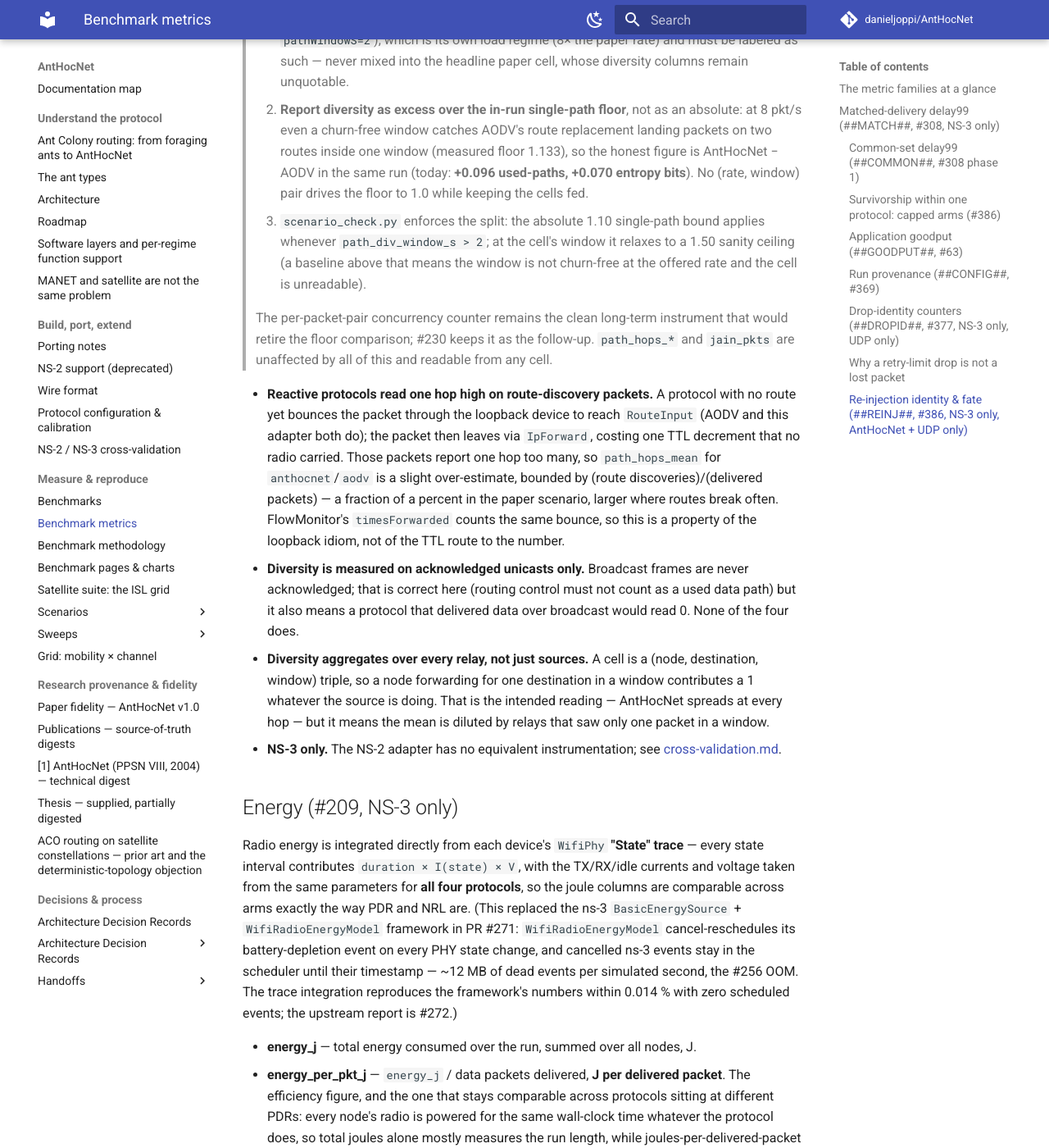
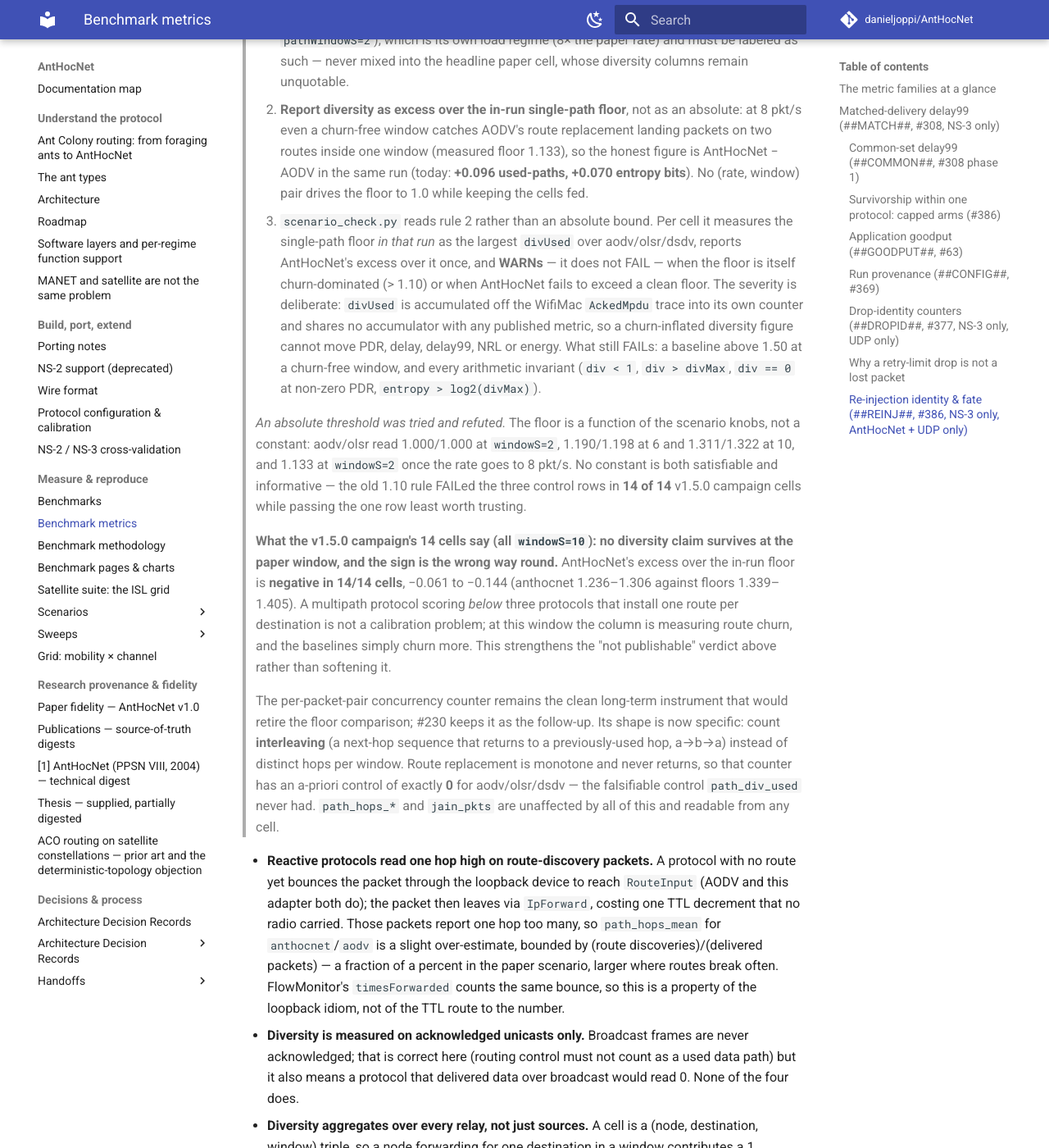
Before and after one commit to danieljoppi/AntHocNet, an MkDocs documentation site: the page built from docs/benchmarks/metrics.md, in a window 1280 px wide and 1400 px high, scrolled down 25505 px. Shown: the whole window at 82% size. Built offline with MkDocs 1.6.1 and Material for MkDocs 9.7.7, drawn with Linux system fonts in a browser that asks for light colours; comment, search, counter and statistics services are not loaded.

Commit message:
docs(bench): align the diversity caveat with the new gate, index the survey (#230, #296)
Follow-ups the two agent-authored commits flagged but could not make
under their file ownership.

- metrics.md: the #230 resolution block still described rule 3 as the
  absolute "1.10 single-path bound whenever path_div_window_s > 2",
  which 4252b82 replaced. It now describes what the gate does (per-cell
  excess over the in-run floor, WARN not FAIL, because divUsed shares
  no accumulator with any published metric) and what still FAILs
  (baseline > 1.50 at a churn-free window, plus every arithmetic
  invariant). It also records why an absolute threshold was refuted --
  the floor moves with window and rate (1.000 at windowS=2, 1.311/1.322
  at 10, 1.133 at 8 pkt/s) -- and the v1.5.0 campaign's 14-cell reading:
  AntHocNet's excess over the in-run floor is NEGATIVE in 14/14 cells
  (-0.061..-0.144), so no diversity claim survives at the paper window
  and the column is measuring route churn. That strengthens the existing
  "not publishable" verdict rather than softening it. The follow-up
  instrument is now named concretely: count interleaving (a->b->a)
  rather than distinct hops per window, which has an a-priori control of
  exactly 0 for the single-path baselines.
- docs/README.md: index the new modern-baseline-survey.md, and note that
  methodology.md now also frames the baseline arms.

Verified: check-headers 0 problems, check-links 0 problems,
test_scenario_check.py 83 cases passed.

Refs #230, #296

Co-Authored-By: Claude Opus 5 <noreply@anthropic.com>
Claude-Session: https://claude.ai/code/session_01VKtKHtuMwTUY8uBBCJceDY

```diff
--- a/docs/benchmarks/metrics.md
+++ b/docs/benchmarks/metrics.md
@@ -1117,15 +1117,43 @@ not a blank column.
 >    floor 1.133), so the honest figure is AntHocNet − AODV in the same run
 >    (today: **+0.096 used-paths, +0.070 entropy bits**). No (rate, window)
 >    pair drives the floor to 1.0 while keeping the cells fed.
-> 3. `scenario_check.py` enforces the split: the absolute 1.10 single-path
->    bound applies whenever `path_div_window_s > 2`; at the cell's window it
->    relaxes to a 1.50 sanity ceiling (a baseline above that means the window
->    is not churn-free at the offered rate and the cell is unreadable).
+> 3. `scenario_check.py` reads rule 2 rather than an absolute bound. Per cell
+>    it measures the single-path floor *in that run* as the largest `divUsed`
+>    over aodv/olsr/dsdv, reports AntHocNet's excess over it once, and **WARNs**
+>    — it does not FAIL — when the floor is itself churn-dominated (> 1.10) or
+>    when AntHocNet fails to exceed a clean floor. The severity is deliberate:
+>    `divUsed` is accumulated off the WifiMac `AckedMpdu` trace into its own
+>    counter and shares no accumulator with any published metric, so a
+>    churn-inflated diversity figure cannot move PDR, delay, delay99, NRL or
+>    energy. What still FAILs: a baseline above 1.50 at a churn-free window,
+>    and every arithmetic invariant (`div < 1`, `div > divMax`, `div == 0` at
+>    non-zero PDR, `entropy > log2(divMax)`).
+>
+>    *An absolute threshold was tried and refuted.* The floor is a function of
+>    the scenario knobs, not a constant: aodv/olsr read 1.000/1.000 at
+>    `windowS=2`, 1.190/1.198 at 6 and 1.311/1.322 at 10, and 1.133 at
+>    `windowS=2` once the rate goes to 8 pkt/s. No constant is both satisfiable
+>    and informative — the old 1.10 rule FAILed the three control rows in
+>    **14 of 14** v1.5.0 campaign cells while passing the one row least worth
+>    trusting.
+>
+> **What the v1.5.0 campaign's 14 cells say (all `windowS=10`): no diversity
+> claim survives at the paper window, and the sign is the wrong way round.**
+> AntHocNet's excess over the in-run floor is **negative in 14/14 cells**,
+> −0.061 to −0.144 (anthocnet 1.236–1.306 against floors 1.339–1.405). A
+> multipath protocol scoring *below* three protocols that install one route per
+> destination is not a calibration problem; at this window the column is
+> measuring route churn, and the baselines simply churn more. This strengthens
+> the "not publishable" verdict above rather than softening it.
 >
 > The per-packet-pair concurrency counter remains the clean long-term
 > instrument that would retire the floor comparison; #230 keeps it as the
-> follow-up. `path_hops_*` and `jain_pkts` are unaffected by all of this and
-> readable from any cell.
+> follow-up. Its shape is now specific: count **interleaving** (a next-hop
+> sequence that returns to a previously-used hop, a→b→a) instead of distinct
+> hops per window. Route replacement is monotone and never returns, so that
+> counter has an a-priori control of exactly **0** for aodv/olsr/dsdv — the
+> falsifiable control `path_div_used` never had. `path_hops_*` and `jain_pkts`
+> are unaffected by all of this and readable from any cell.
 
 - **Reactive protocols read one hop high on route-discovery packets.** A
   protocol with no route yet bounces the packet through the loopback device to
```
Also changed, not shown: docs/README.md (+2 -1 lines).
